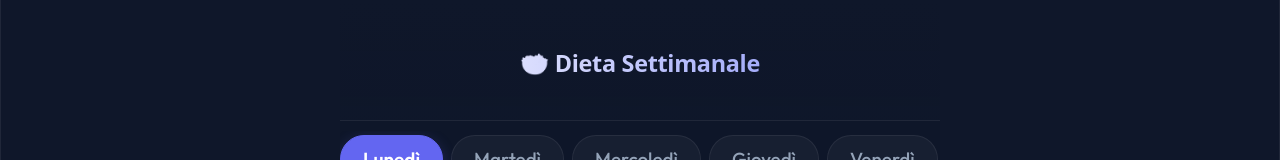
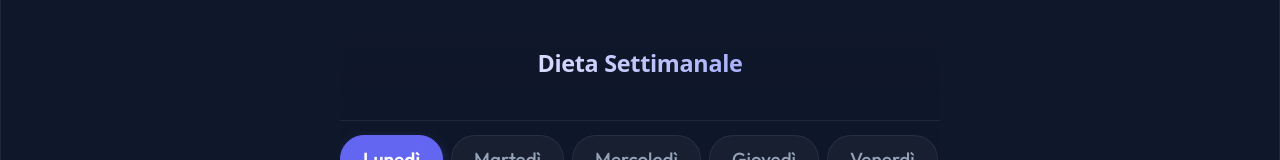
Before and after one commit to andreaamiccoli/react-pwa, a React (Vite) app: page / in a window 1280 px wide. Shown: the top 160 px of the page. Built offline with nearby package versions, Linux system fonts and the light colour scheme.

Commit message:
rimozione piatto

```diff
--- a/src/App.jsx
+++ b/src/App.jsx
@@ -99,7 +99,7 @@ export default function App() {
 
       {/* ===== HEADER ===== */}
       <header className="app-header">
-        <h1 className="app-title">🥗 Dieta Settimanale</h1>
+        <h1 className="app-title">Dieta Settimanale</h1>
       </header>
 
       {/* ===== MENU GIORNI (orizzontale scorrevole) ===== */}
```
